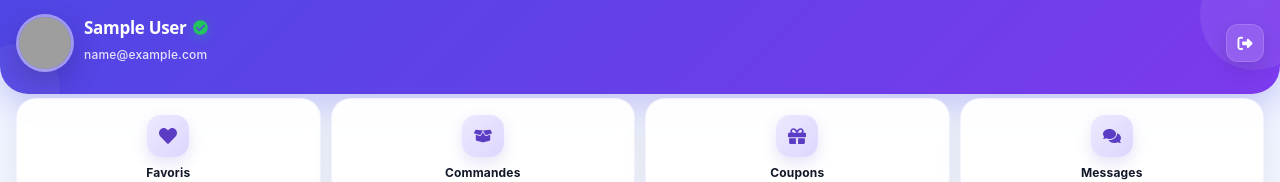
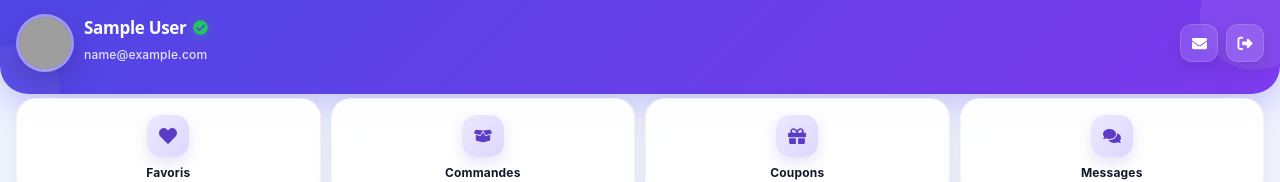
Before and after one commit to konanshopping/konanshopping, a React (Vite) app: page /account in a window 1280 px wide. Shown: the top 182 px of the page. Built offline with nearby package versions, Linux system fonts and the light colour scheme; sample sign-in values are in the browser's storage; grey boxes are pictures that could not be loaded.

Commit message:
UI compte utilisateur premium

```diff
--- a/src/pages/Account.jsx
+++ b/src/pages/Account.jsx
@@ -36,6 +36,8 @@ import {
   FaExclamationTriangle,
 } from "react-icons/fa";
 
+import { FaEnvelope } from "react-icons/fa";
+
 function Account() {
 
 const logout = () => {
@@ -470,6 +472,57 @@ return (
 </div>
 </div>
 
+<button
+  onClick={() =>
+    navigate("/messages")
+  }
+
+  style={{
+    border:
+      "1px solid rgba(255,255,255,0.15)",
+
+    background:
+      "rgba(255,255,255,0.12)",
+
+    backdropFilter:
+      "blur(12px)",
+
+    WebkitBackdropFilter:
+      "blur(12px)",
+
+    width: "38px",
+
+    height: "38px",
+
+    borderRadius: "12px",
+
+    color: "#fff",
+
+    cursor: "pointer",
+
+    display: "flex",
+
+    justifyContent: "center",
+
+    alignItems: "center",
+
+    boxShadow:
+      "0 6px 18px rgba(0,0,0,0.12)",
+
+    flexShrink: 0,
+
+    marginRight: "8px",
+  }}
+>
+
+  <FaEnvelope
+    style={{
+      fontSize: "15px",
+    }}
+  />
+
+</button>
+
     <button
   onClick={() =>
     setShowLogoutModal(
```
